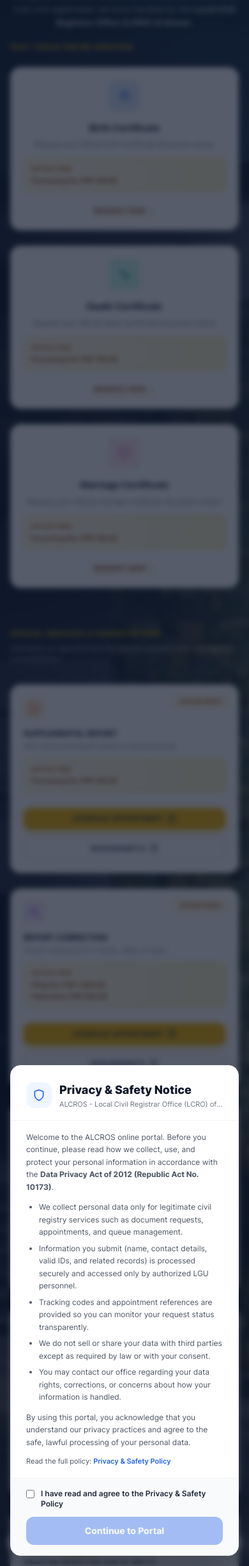
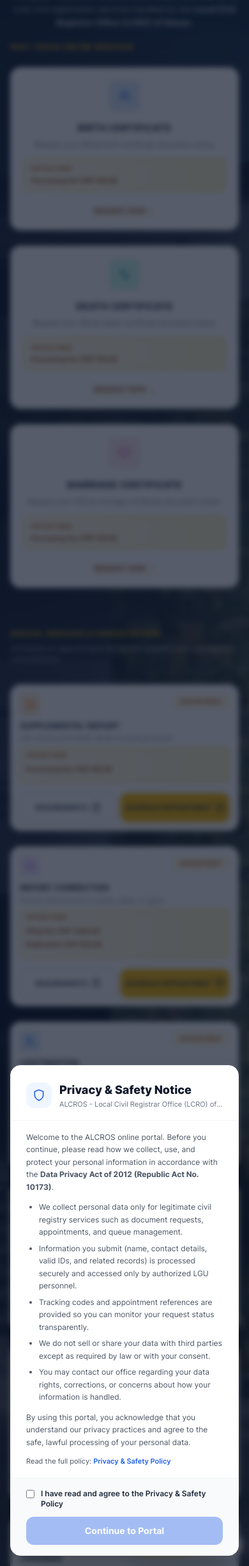
Before and after one commit to oscar-glenmark/alcros, a PHP site: page /alcros/services.php in a window 390 px wide. Shown: the part 152-2600 px from the top of the page at 64% size. Run offline with PHP 8.4, Linux system fonts and the light colour scheme; data comes from the database, SQL or seed files in the repository; some libraries are stand-ins or nearby versions.

Commit message:
buttons fixed

```diff
--- a/assets/css/public/citizen-site.css
+++ b/assets/css/public/citizen-site.css
@@ -194,6 +194,12 @@ body.citizen-site {
     text-transform: uppercase;
     color: var(--alcros-gold);
     margin-bottom: 1.5rem;
+}
+
+.citizen-service-card h3,
+.citizen-service-card--appointment h4 {
+    text-transform: uppercase;
+    letter-spacing: 0.04em;
 }
 
 .citizen-service-card {
@@ -635,6 +641,8 @@ body.svc-req-modal-open .citizen-site-main {
     color: #1e293b;
     box-shadow: 0 4px 12px rgba(244, 180, 0, 0.35);
     flex: 1 1 auto;
+    text-transform: uppercase;
+    letter-spacing: 0.05em;
 }
 
 .svc-req-modal__btn--primary:hover {
@@ -760,4 +768,70 @@ body.svc-req-modal-open .citizen-site-main {
         align-items: center;
         gap: 0.75rem;
     }
+
+    .special-services-grid {
+        gap: 0.75rem;
+    }
+
+    .special-services-grid .citizen-service-card--appointment {
+        padding: 0.85rem 0.9rem;
+    }
+
+    .special-services-grid .citizen-service-card--appointment .citizen-service-card__body > .w-8 {
+        margin-bottom: 0.65rem;
+    }
+
+    .special-services-grid .citizen-service-card--appointment h4 {
+        margin-bottom: 0.25rem;
+        line-height: 1.3;
+    }
+
+    .special-services-grid .citizen-service-card--appointment p {
+        margin-bottom: 0.45rem;
+        line-height: 1.4;
+    }
+
+    .special-services-grid .citizen-service-card--appointment .citizen-service-card__fees {
+        margin-bottom: 0;
+        padding: 0.4rem 0.5rem;
+    }
+
+    .special-services-grid .citizen-service-card--appointment .citizen-service-card__actions {
+        display: grid;
+        grid-template-columns: 1fr 1fr;
+        gap: 0.45rem;
+        align-items: stretch;
+        padding-top: 0.55rem;
+        margin-top: 0.45rem;
+    }
+
+    .special-services-grid .citizen-service-card--appointment .citizen-service-card__btn--secondary {
+        order: 1;
+    }
+
+    .special-services-grid .citizen-service-card--appointment .citizen-service-card__btn--primary {
+        order: 2;
+        font-size: 0.5625rem;
+        letter-spacing: 0.02em;
+        padding: 0.5rem 0.28rem;
+    }
+
+    .special-services-grid .citizen-service-card--appointment .citizen-service-card__btn {
+        width: 100%;
+        flex: none;
+        flex-wrap: nowrap;
+        white-space: nowrap;
+        padding: 0.55rem 0.35rem;
+        font-size: 0.625rem;
+        letter-spacing: 0.02em;
+        line-height: 1;
+        text-align: center;
+        min-height: var(--alcros-touch-min, 2.75rem);
+    }
+
+    .special-services-grid .citizen-service-card--appointment .citizen-service-card__btn svg.lucide {
+        width: 0.9375rem;
+        height: 0.9375rem;
+        flex-shrink: 0;
+    }
 }
--- a/assets/js/public/service-requirements-modal.js
+++ b/assets/js/public/service-requirements-modal.js
@@ -50,7 +50,10 @@
         bodyEl.appendChild(template.content.cloneNode(true));
 
         if (scheduleLink) {
-            scheduleLink.setAttribute('href', scheduleUrl || 'book_appointment.php');
+            if (scheduleLink.tagName === 'A') {
+                scheduleLink.setAttribute('href', scheduleUrl || 'book_appointment.php');
+                scheduleLink.classList.remove('hidden');
+            }
         }
 
         modal.classList.remove('hidden');
@@ -63,11 +66,14 @@
     }
 
     function openRequirements(btn) {
+        var scheduleUrl = btn.getAttribute('data-maintenance-mode') === '1'
+            ? ''
+            : (btn.getAttribute('data-schedule-url') || 'book_appointment.php');
         openRequirementsWithSlug(
             btn.getAttribute('data-open-service-requirements') || '',
             btn.getAttribute('data-req-title') || '',
             btn.getAttribute('data-req-subtitle') || '',
-            btn.getAttribute('data-schedule-url') || 'book_appointment.php'
+            scheduleUrl
         );
     }
 
--- a/includes/citizen_mobile_tabbar.php
+++ b/includes/citizen_mobile_tabbar.php
@@ -3,7 +3,7 @@
  * Citizen portal - mobile bottom navigation (phones only).
  *
  * Set $citizenMobileTab before including: home | services | request | book | (empty = More highlights via overflow pages)
- * Optional $citizenMobileTabbarCompact: on request/book pages, show a bottom-left pill (Home + active tab only).
+ * Optional $citizenMobileTabbarCompact: on services/request/book pages, show a bottom-right pill (active tab + Home).
  */
 
 require_once __DIR__ . '/helpers.php';
@@ -12,16 +12,19 @@ require_once __DIR__ . '/lucide_icons.php';
 
 $citizenMobileTab = $citizenMobileTab ?? '';
 $citizenMobileTabbarCompact = !empty($citizenMobileTabbarCompact)
-    && in_array($citizenMobileTab, ['request', 'book'], true);
+    && in_array($citizenMobileTab, ['services', 'request', 'book'], true);
 $publicRequestsAllowed = function_exists('arePublicRequestsAllowed') && arePublicRequestsAllowed();
 $maintenanceMode = function_exists('isMaintenanceMode') && isMaintenanceMode();
 $showRequestTab = $publicRequestsAllowed && !$maintenanceMode;
+$showBookTab = !$maintenanceMode;
 
 $citizenPrimaryTabs = ['home', 'services'];
 if ($showRequestTab) {
     $citizenPrimaryTabs[] = 'request';
 }
-$citizenPrimaryTabs[] = 'book';
+if ($showBookTab) {
+    $citizenPrimaryTabs[] = 'book';
+}
 $citizenMoreActive = $citizenMobileTab !== '' && !in_array($citizenMobileTab, $citizenPrimaryTabs, true);
 
 function citizenMobileTabLink(string $href, string $label, string $icon, bool $isActive): string
@@ -63,9 +66,11 @@ function citizenMobileMoreLink(string $href, string $label, string $icon): strin
     <?php endif; ?>
     <nav class="citizen-mobile-tabbar citizen-mobile-tabbar--public<?= $citizenMobileTabbarCompact ? ' citizen-mobile-tabbar--compact' : '' ?>" aria-label="Citizen portal">
         <?php if ($citizenMobileTabbarCompact): ?>
-        <?php if ($citizenMobileTab === 'request' && $showRequestTab): ?>
+        <?php if ($citizenMobileTab === 'services'): ?>
+        <?= citizenMobileTabLink('services.php', 'Services', 'layers', true) ?>
+        <?php elseif ($citizenMobileTab === 'request' && $showRequestTab): ?>
         <?= citizenMobileTabLink('request.php?entry=hero', 'Request', 'file-text', true) ?>
-        <?php elseif ($citizenMobileTab === 'book'): ?>
+        <?php elseif ($citizenMobileTab === 'book' && $showBookTab): ?>
         <?= citizenMobileTabLink('book_appointment.php', 'Book', 'calendar', true) ?>
         <?php endif; ?>
         <?= citizenMobileTabLink('index.php', 'Home', 'home', false) ?>
@@ -75,7 +80,9 @@ function citizenMobileMoreLink(string $href, string $label, string $icon): strin
         <?php if ($showRequestTab): ?>
         <?= citizenMobileTabLink('request.php?entry=hero', 'Request', 'file-text', $citizenMobileTab === 'request') ?>
         <?php endif; ?>
+        <?php if ($showBookTab): ?>
         <?= citizenMobileTabLink('book_appointment.php', 'Book', 'calendar', $citizenMobileTab === 'book') ?>
+        <?php endif; ?>
         <button
             type="button"
             class="citizen-mobile-tab<?= $citizenMoreActive ? ' is-active' : '' ?>"
--- a/services.php
+++ b/services.php
@@ -24,6 +24,8 @@ $requirementsModalMeta = appointmentServiceRequirementsModalMeta();
 
 $currentPage = basename($_SERVER['PHP_SELF']);
 $citizenMobileTab = 'services';
+$citizenMobileTabbarCompact = true;
+$maintenanceMode = isMaintenanceMode();
 
 ?>
 
@@ -53,7 +55,7 @@ $citizenMobileTab = 'services';
 
 </head>
 
-<body class="citizen-site citizen-portal">
+<body class="citizen-site citizen-portal citizen-mobile-tabbar-compact">
 
 
 
@@ -167,7 +169,7 @@ $citizenMobileTab = 'services';
 
                     </div>
 
-                    <h3 class="font-bold text-sm mb-2 text-slate-900"><?= htmlspecialchars($doc['label']) ?></h3>
+                    <h3 class="font-bold text-sm mb-2 text-slate-900 uppercase tracking-wide"><?= htmlspecialchars($doc['label']) ?></h3>
 
                     <p class="text-gray-500 text-[11px] leading-relaxed mb-3"><?= htmlspecialchars($doc['desc']) ?></p>
 
@@ -202,6 +204,7 @@ $citizenMobileTab = 'services';
 
                     <span class="absolute top-4 right-4 text-[9px] font-bold text-amber-700 border border-amber-200 bg-amber-50 px-2 py-0.5 rounded uppercase">Appointment</span>
 
+                    <div class="citizen-service-card__body w-full min-w-0">
                         <div class="w-8 h-8 <?= $svc['iconBg'] ?> rounded flex items-center justify-center mb-4">
 
                             <i data-lucide="<?= htmlspecialchars($svc['icon']) ?>" class="w-4 h-4"></i>
@@ -213,21 +216,29 @@ $citizenMobileTab = 'services';
                         <p class="text-gray-500 text-[10px] mb-3 flex-1"><?= htmlspecialchars($svc['desc']) ?></p>
 
                         <?= renderAppointmentServiceFeesCardHtml($svc['slug'], $svc['label']) ?>
+                    </div>
 
                     <div class="citizen-service-card__actions w-full pt-3 flex flex-col sm:flex-row sm:flex-wrap sm:items-center gap-3">
 
+                        <?php if (!$maintenanceMode): ?>
                         <a href="<?= htmlspecialchars($scheduleUrl) ?>" class="citizen-service-card__btn citizen-service-card__btn--primary">
-
-                            Schedule Appointment <i data-lucide="calendar-plus" class="w-3.5 h-3.5"></i>
-
+                            Schedule Appointment
+                            <i data-lucide="calendar-plus" class="w-3.5 h-3.5"></i>
                         </a>
+                        <?php else: ?>
+                        <span class="citizen-service-card__btn citizen-service-card__btn--primary opacity-50 cursor-not-allowed" aria-disabled="true" title="Unavailable during maintenance">
+                            Schedule Appointment
+                            <i data-lucide="calendar-plus" class="w-3.5 h-3.5"></i>
+                        </span>
+                        <?php endif; ?>
 
                         <button type="button"
                                 class="citizen-service-card__btn citizen-service-card__btn--secondary"
                                 data-open-service-requirements="<?= htmlspecialchars($svc['slug'], ENT_QUOTES) ?>"
                                 data-req-title="<?= htmlspecialchars($reqMeta['title'], ENT_QUOTES) ?>"
                                 data-req-subtitle="<?= htmlspecialchars($reqMeta['subtitle'], ENT_QUOTES) ?>"
-                                data-schedule-url="<?= htmlspecialchars($scheduleUrl, ENT_QUOTES) ?>">
+                                <?php if (!$maintenanceMode): ?>data-schedule-url="<?= htmlspecialchars($scheduleUrl, ENT_QUOTES) ?>"<?php endif ?>
+                                data-maintenance-mode="<?= $maintenanceMode ? '1' : '0' ?>">
                             Requirements <i data-lucide="clipboard-list" class="w-3.5 h-3.5"></i>
                         </button>
 
@@ -273,9 +284,13 @@ $citizenMobileTab = 'services';
                 <p class="svc-req-modal__hint">Prepare these documents before your visit. Originals may be requested for verification.</p>
                 <div class="svc-req-modal__footer-actions">
                     <button type="button" id="serviceRequirementsDismiss" class="svc-req-modal__btn svc-req-modal__btn--ghost">Close</button>
+                    <?php if (!$maintenanceMode): ?>
                     <a id="serviceRequirementsSchedule" href="book_appointment.php" class="svc-req-modal__btn svc-req-modal__btn--primary">
-                        Schedule Appointment <i data-lucide="arrow-right" class="w-4 h-4"></i>
+                        SCHEDULE APPOINTMENT <i data-lucide="arrow-right" class="w-4 h-4"></i>
                     </a>
+                    <?php else: ?>
+                    <span id="serviceRequirementsSchedule" class="svc-req-modal__btn svc-req-modal__btn--primary opacity-50 cursor-not-allowed" aria-disabled="true">SCHEDULE APPOINTMENT UNAVAILABLE</span>
+                    <?php endif; ?>
                 </div>
             </div>
         </div>
--- a/system_settings.php
+++ b/system_settings.php
@@ -1201,14 +1201,14 @@ $pageSubtitle = 'Manage your account, security' . ($isAdmin ? ', staff accounts,
                                     <label class="flex items-center justify-between p-4 bg-slate-50 rounded-xl border border-slate-100 cursor-pointer">
                                         <div>
                                             <p class="text-sm font-semibold text-slate-800">Maintenance Mode</p>
-                                            <p class="text-xs text-slate-500">Show the maintenance announcement and temporarily block new online requests.</p>
+                                            <p class="text-xs text-slate-500">Show the maintenance announcement and temporarily block new online transactions.</p>
                                         </div>
                                         <input type="checkbox" name="maintenance_mode" id="maintenanceModeToggle" value="1" <?= $settings['maintenance_mode'] === '1' ? 'checked' : '' ?> class="rounded text-blue-600 w-5 h-5">
                                     </label>
                                     <label class="flex items-center justify-between p-4 bg-slate-50 rounded-xl border border-slate-100 cursor-pointer">
                                         <div>
                                             <p class="text-sm font-semibold text-slate-800">Allow Public Requests</p>
-                                            <p class="text-xs text-slate-500">Citizens can submit new document requests online.</p>
+                                            <p class="text-xs text-slate-500">Citizens can submit new online transactions.</p>
                                         </div>
                                         <input type="checkbox" name="allow_public_requests" id="allowPublicRequestsToggle" value="1" <?= $settings['allow_public_requests'] === '1' ? 'checked' : '' ?> class="rounded text-blue-600 w-5 h-5">
                                     </label>
```
Also changed, not shown: book_appointment.php (+15 -3 lines), scripts/verify_integrations.php (added, +106 -0 lines), 1 other file. Lines whose indentation alone changed are shown as unchanged.
